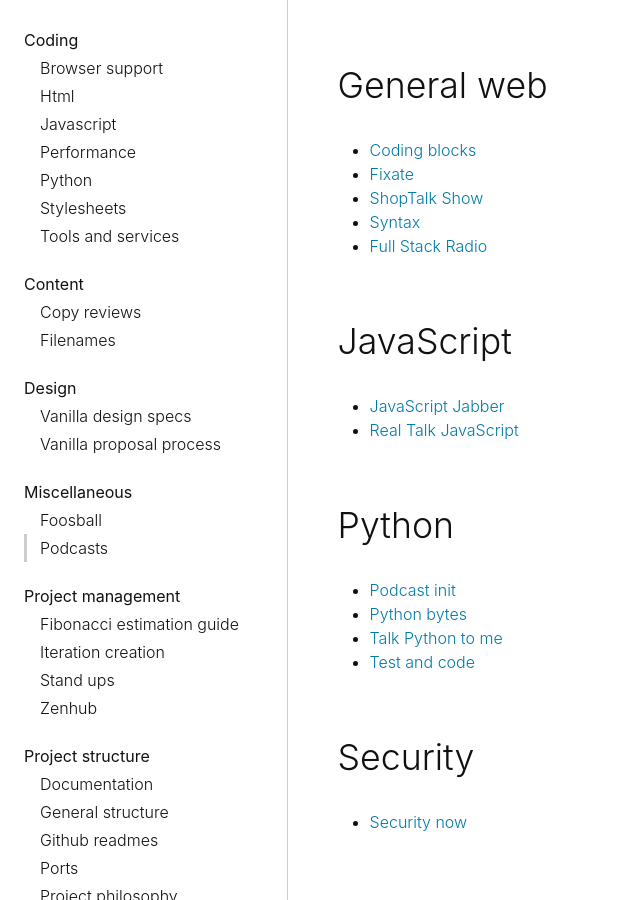
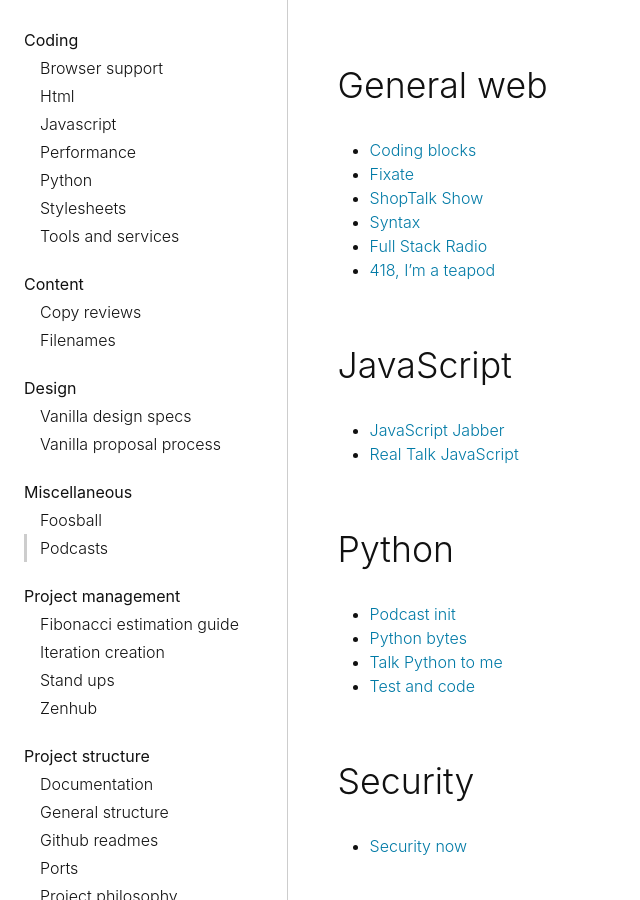
Before and after one commit to canonical-web-and-design/practices, a Jekyll site: the page built from miscellaneous/podcasts.md, in a window 1280 px wide and 900 px high, scrolled down 558 px. Shown: the whole window, without its empty margins (0-640 px from the left). Built offline with Jekyll 4.4.1, drawn with Linux system fonts in a browser that asks for light colours; some web fonts are replaced.

Commit message:
Add 418 I'm a teapod podcast

```diff
--- a/miscellaneous/podcasts.md
+++ b/miscellaneous/podcasts.md
@@ -17,6 +17,7 @@
 - [ShopTalk Show](http://shoptalkshow.com/)
 - [Syntax](https://syntax.fm/)
 - [Full Stack Radio](http://www.fullstackradio.com/)
+- [418, I'm a teapod](https://teapod.club/)
 
 ## JavaScript
 
```
